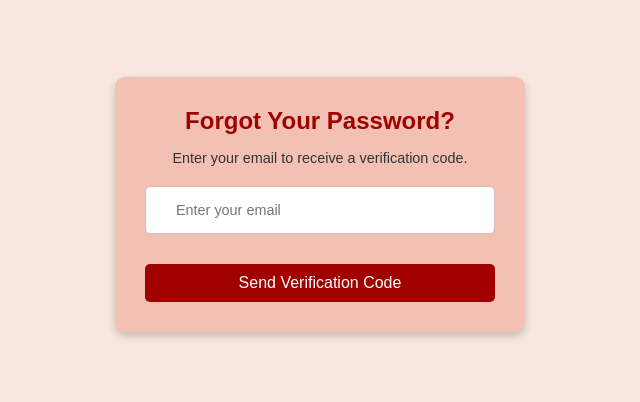
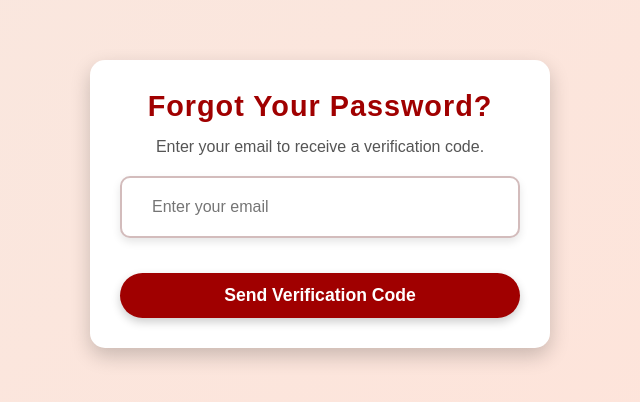
Before and after one commit to ayoubmorchid/bookhaven, a React (Create React App) app: page /forget-password in a window 1280 px wide. Shown: the part 196-598 px from the top of the page, without its empty margins (320-960 px from the left). Built offline with nearby package versions, Linux system fonts and the light colour scheme.

Commit message:
change style page ForgetPassword

```diff
--- a/src/style/ForgetPassword.css
+++ b/src/style/ForgetPassword.css
@@ -1,6 +1,6 @@
 body {
   font-family: Arial, sans-serif;
-    background-color: #f8e8e0;
+  background: linear-gradient(135deg, #f8e8e0, #ffe3d9);
   margin: 0;
   padding: 0;
 }
@@ -13,77 +13,113 @@ body {
 }
 
 .container {
-    background-color: #f3c1b3;
+  background-color: #fff;
   padding: 30px;
-    border-radius: 10px;
-    width: 350px;
-    box-shadow: 0 4px 10px rgba(0, 0, 0, 0.2);
+  border-radius: 15px;
+  width: 400px;
+  box-shadow: 0 8px 20px rgba(0, 0, 0, 0.2);
   text-align: center;
 }
 
 .container h2 {
-    font-size: 1.5rem;
+  font-size: 1.8rem;
   color: #a00000;
   margin-bottom: 15px;
+  font-weight: bold;
+  letter-spacing: 1px;
 }
 
 .container p {
-    font-size: 0.9rem;
-    color: #333;
+  font-size: 1rem;
+  color: #555;
   margin-bottom: 20px;
 }
 
 .input-group {
   display: flex;
   align-items: center;
-    margin-bottom: 15px;
-    border: 1px solid #d3bcbc;
-    border-radius: 5px;
+  margin-bottom: 20px;
+  border: 2px solid #d3bcbc;
+  border-radius: 10px;
   background-color: #fff;
-    padding: 5px 10px;
+  padding: 10px;
+  box-shadow: 0 4px 8px rgba(0, 0, 0, 0.1);
 }
 
 .input-group label {
   color: #a00000;
   margin-right: 10px;
+  font-size: 1.2rem;
 }
 
 .input-group input {
   width: 100%;
   border: none;
   outline: none;
-    font-size: 0.9rem;
+  font-size: 1rem;
   color: #333;
+  background: transparent;
+}
+
+.input-group input:focus {
+  border: none;
+  outline: none;
+  box-shadow: 0 0 5px rgba(160, 0, 0, 0.5);
 }
 
 .reset-button {
   background-color: #a00000;
   color: white;
-    padding: 10px 20px;
+  padding: 12px 20px;
   border: none;
-    border-radius: 5px;
-    font-size: 1rem;
+  border-radius: 25px;
+  font-size: 1.1rem;
+  font-weight: bold;
   cursor: pointer;
   width: 100%;
   margin-top: 15px;
-    transition: background-color 0.3s ease;
+  transition: all 0.3s ease;
+  box-shadow: 0 4px 10px rgba(0, 0, 0, 0.2);
 }
 
 .reset-button:hover {
   background-color: #800000;
+  transform: scale(1.05);
 }
 
 .reset-button[disabled] {
   background-color: #d3d3d3;
+  color: #999;
   cursor: not-allowed;
-    color: #999;
+  box-shadow: none;
 }
 
-  .reset-button {
-    transition: all 0.3s ease;
+.reset-button[disabled]:hover {
+  transform: none;
 }
 
 .reset-button:not([disabled]):hover {
   background-color: #007bff;
   color: white;
 }
+
+.reset-button[disabled]::after {
+  content: " (Waiting...)";
+  font-size: 0.9rem;
+  color: #666;
+}
+
+
+.success-message {
+  color: #28a745;
+  font-size: 1rem;
+  margin-top: 10px;
+  font-weight: bold;
+}
+
+.error-message {
+  color: #dc3545;
+  font-size: 1rem;
+  margin-top: 10px;
+  font-weight: bold;
+}
```
Lines whose indentation alone changed are shown as unchanged.
